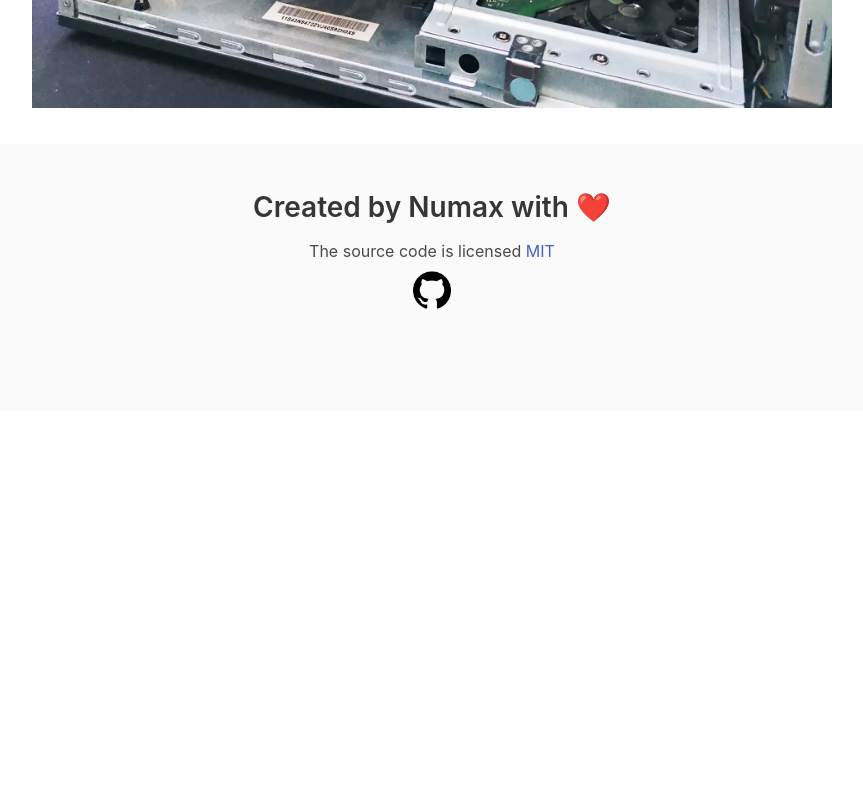
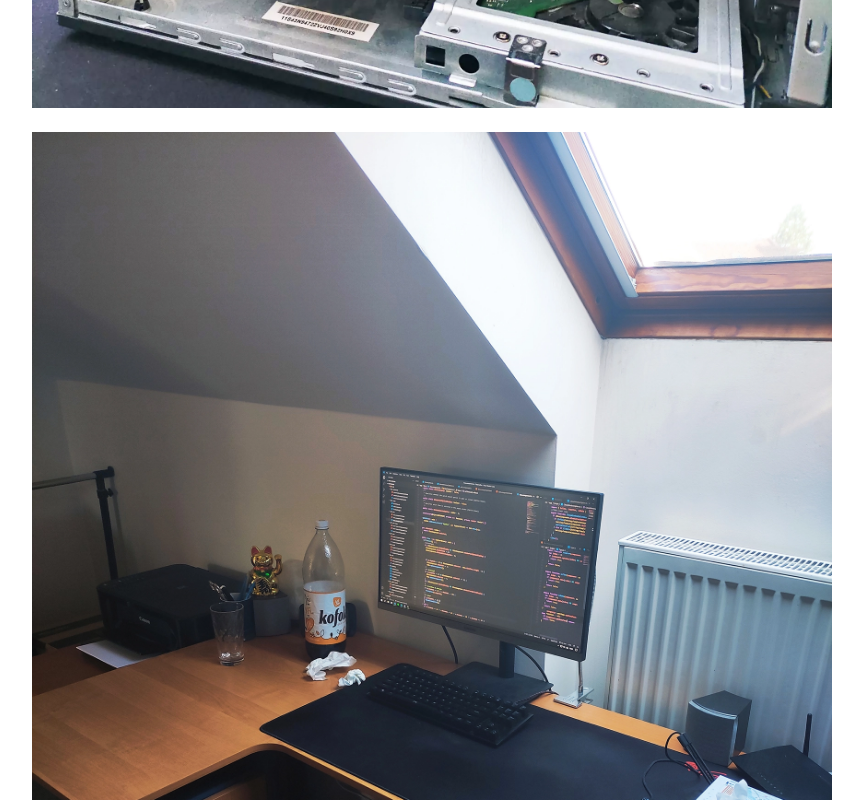
Before and after one commit to Numax-cz/NapicuPC, a React (Create React App) app: page / in a window 1280 px wide. Shown: the part 6960-7760 px from the top of the page, without its empty margins (208-1071 px from the left). Before the commit the page ends 7371 px from the top, so only its background shows below. Built offline with nearby package versions, Linux system fonts and the light colour scheme.

Commit message:
Přidány další fotky

```diff
--- a/src/App.tsx
+++ b/src/App.tsx
@@ -330,8 +330,11 @@ function App() {
                 <h1 className="is-size-1 title">Další fotky počítače</h1>
               </div>
             </div>
-            <div className="columns is-desktop is-vcentered is-justify-content-space-around">
+            <div className="columns is-desktop is-vcentered is-justify-content-space-around ">
               <img src="/pcxd.webp" className="imgSetupBottom" alt="Fotka počítače" />
+            </div>
+            <div className="columns mt-5 is-desktop is-vcentered is-justify-content-space-around ">
+              <img src="/setupfull.webp" className="imgSetupBottom" alt="Fotka celého setupu" />
             </div>
           </div>
         </section>
```
Also changed, not shown: public/setupfull.webp (added).
